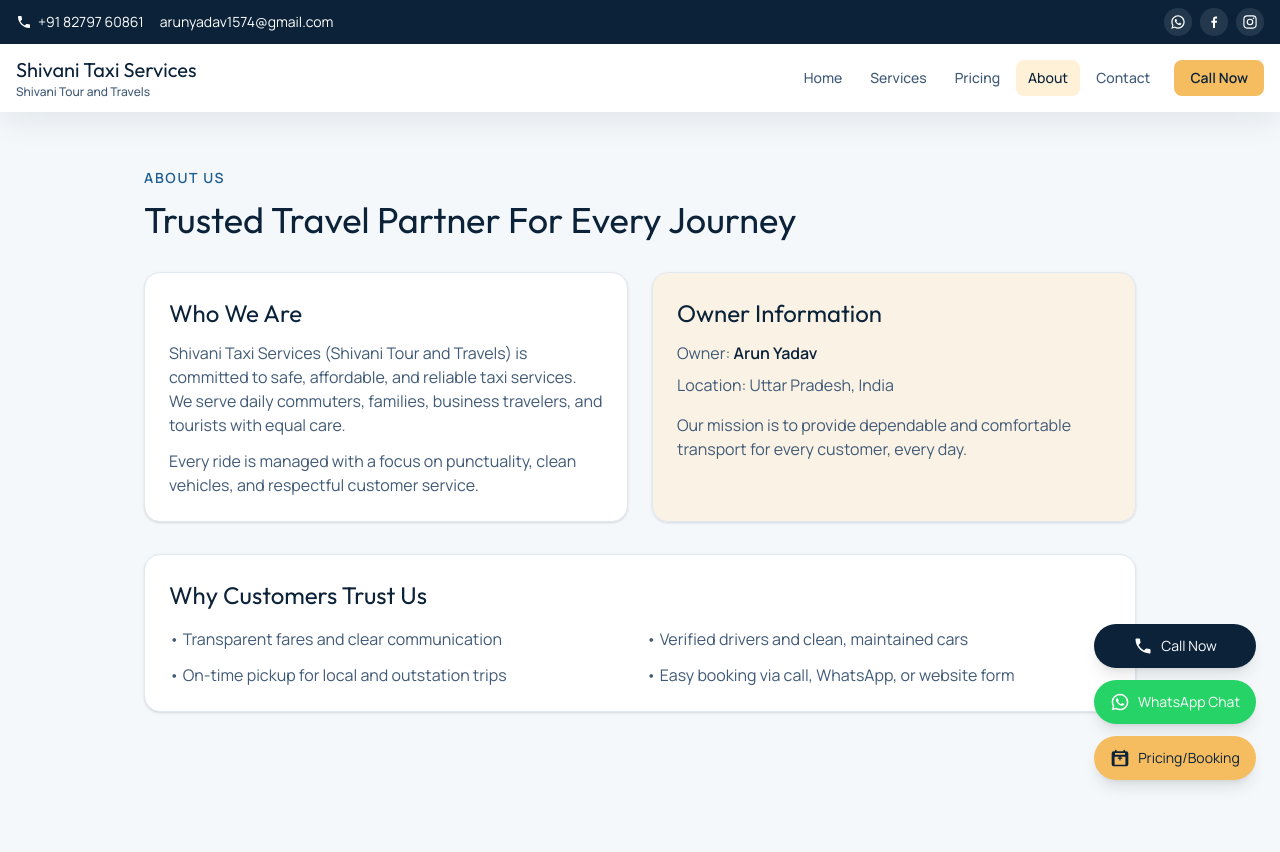
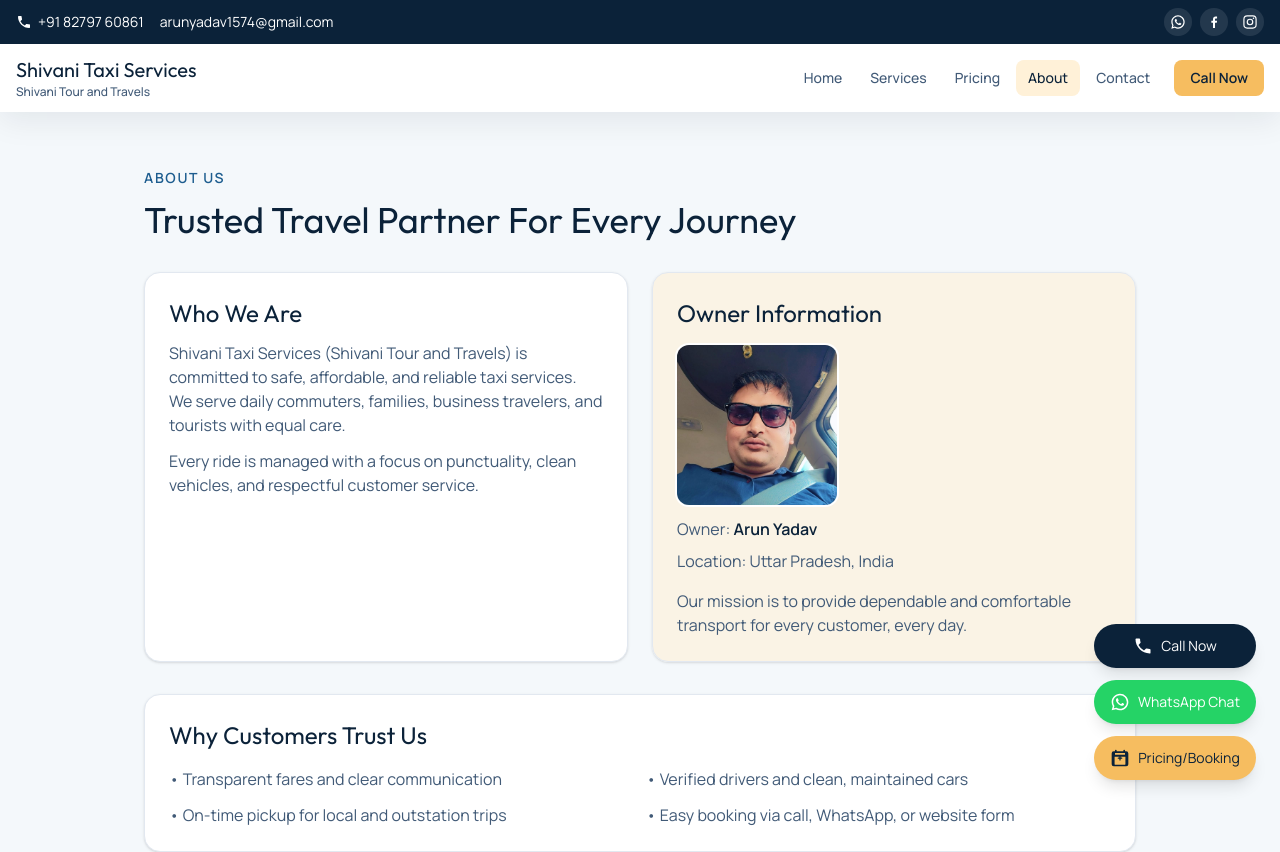
Before and after one commit to Agam0795/shivani-taxi-services, a React (Vite) app: page /about in a window 1280 px wide. Shown: the top 852 px of the page. Built offline with nearby package versions, Linux system fonts and the light colour scheme; the HTML template or start-up script is replaced by a standard one.

Commit message:
Add owner image to About page

```diff
--- a/src/data/siteData.js
+++ b/src/data/siteData.js
@@ -2,6 +2,7 @@ export const businessInfo = {
   brandName: 'Shivani Taxi Services',
   legalName: 'Shivani Tour and Travels',
   owner: 'Arun Yadav',
+  ownerImage: '/owner.jpeg',
   phones: ['+918279760861', '+919368700598'],
   displayPhones: ['+91 82797 60861', '+91 9368700598'],
   email: 'arunyadav1574@gmail.com',
--- a/src/pages/About.jsx
+++ b/src/pages/About.jsx
@@ -20,6 +20,12 @@ export default function About() {
 
         <article className="rounded-2xl border border-slate-200 bg-brand-cream/60 p-6 shadow-sm">
           <h2 className="font-display text-2xl text-brand-ink">Owner Information</h2>
+          <img
+            src={businessInfo.ownerImage}
+            alt={businessInfo.owner}
+            loading="lazy"
+            className="mt-4 h-40 w-40 rounded-xl object-cover ring-2 ring-white"
+          />
           <p className="mt-3 text-sm text-brand-slate sm:text-base">
             Owner: <span className="font-semibold text-brand-ink">{businessInfo.owner}</span>
           </p>
```
Also changed, not shown: Image/owner.jpeg (added), public/owner.jpeg (added).
